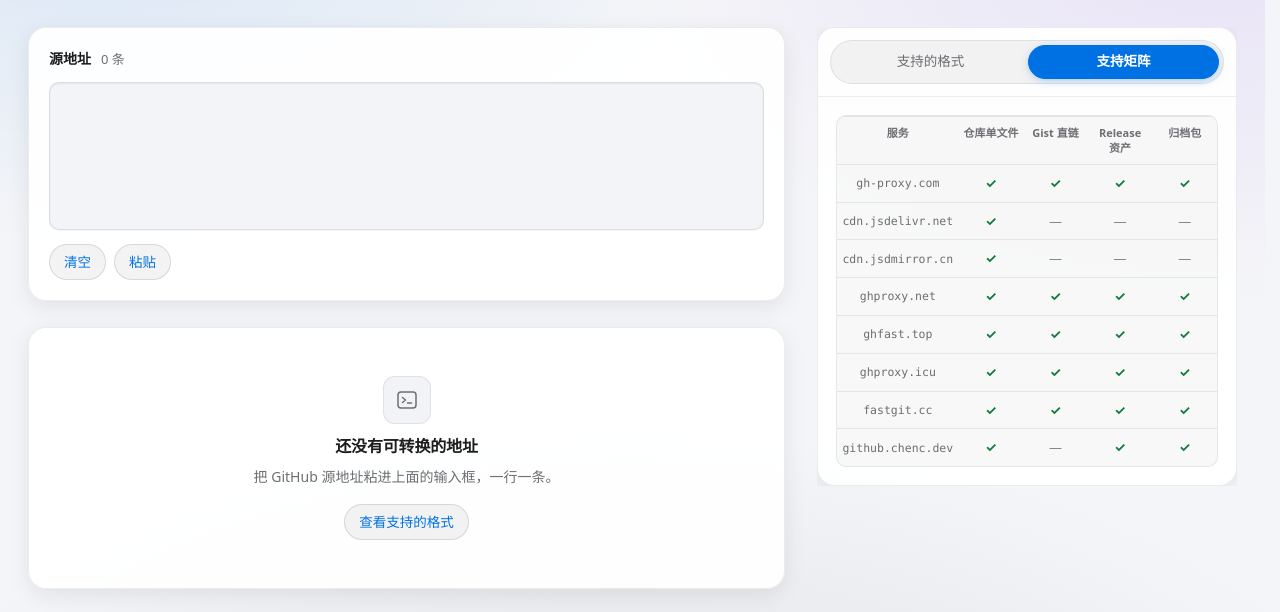
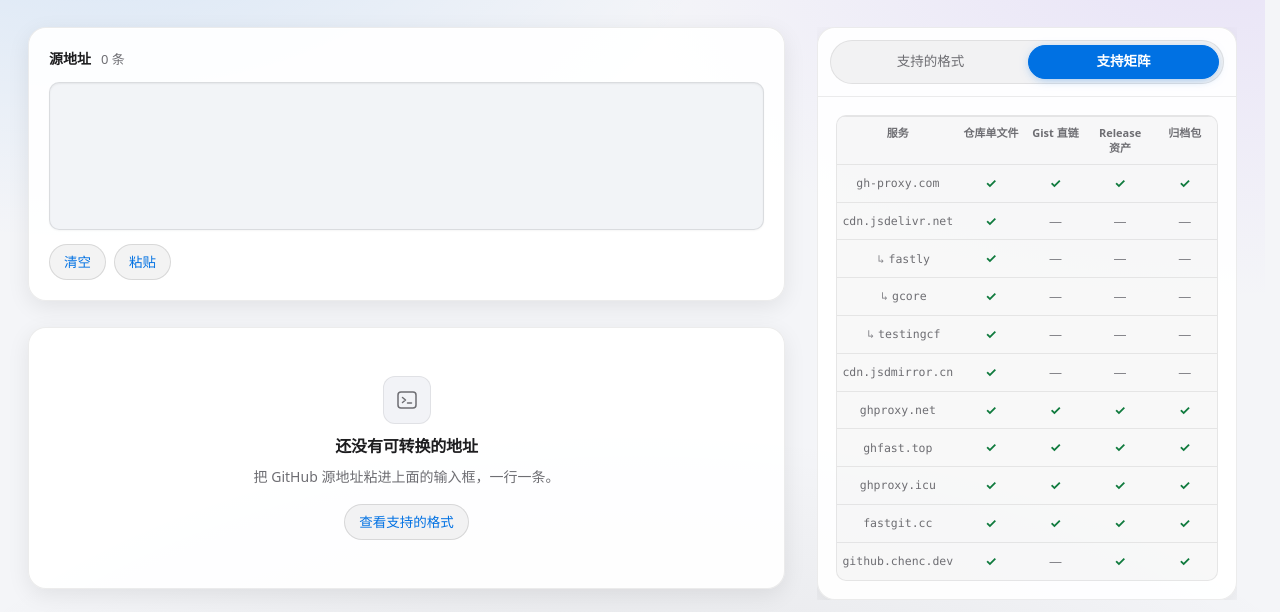
Before and after one commit to LancelotRar/cdn-url, a website built with Vite: page index.html in a window 1280 px wide. Both pictures are taken after a click on the tab "支持矩阵". Shown: the part 73-685 px from the top of the page. Built offline with nearby package versions, Linux system fonts and the light colour scheme.

Commit message:
feat: 支持矩阵列出 jsDelivr 的三个备用入口

```diff
--- a/src/capabilities.ts
+++ b/src/capabilities.ts
@@ -71,6 +71,28 @@ export function renderMatrix(catalog: ServiceCatalog): HTMLElement {
     }
 
     tbody.append(row);
+
+    // 备用入口作为子行跟在所属主服务之后：缩进 + 弱化，不另计为一条加速服务。
+    for (const fallback of entry.fallbacks) {
+      const subRow = document.createElement("tr");
+      subRow.className = "matrix-fallback";
+
+      const subName = document.createElement("th");
+      subName.scope = "row";
+      subName.textContent = fallback.shortName;
+      subName.title = fallback.serviceName;
+      subName.setAttribute(
+        "aria-label",
+        `${fallback.serviceName}（${entry.serviceName} 的备用入口）`,
+      );
+      subRow.append(subName);
+
+      for (const sourceType of catalog.sourceTypes) {
+        subRow.append(matrixCell(fallback.capabilities.includes(sourceType)));
+      }
+
+      tbody.append(subRow);
+    }
   }
 
   table.append(thead, tbody);
--- a/src/convert.ts
+++ b/src/convert.ts
@@ -1,7 +1,8 @@
 import { identityOf, labelOf, normalize } from "./normalize";
-import { SERVICES, buildAcceleratedUrl } from "./services";
+import { SERVICES, buildAcceleratedUrl, hostShortName } from "./services";
 import type {
   CatalogEntry,
+  CatalogFallback,
   ConversionResult,
   ConversionSummary,
   NormalizedTarget,
@@ -86,8 +87,8 @@ export function convert(text: string): ConversionResult {
 }
 
 /**
- * 服务目录与组头标签共用同一份注册表，只过滤掉备用入口：
- * 矩阵按主服务列出，所以某条源少了几家时能查到是能力不支持。
+ * 服务目录与组头标签共用同一份注册表。
+ * 矩阵按主服务成行，备用入口挂在所属主服务的 `fallbacks` 下作为子行。
  */
 function buildCatalog(): ServiceCatalog {
   return {
@@ -97,6 +98,14 @@ function buildCatalog(): ServiceCatalog {
         serviceId: service.id,
         serviceName: service.name,
         capabilities: service.capabilities,
+        fallbacks: SERVICES.filter((candidate) => candidate.fallbackOf === service.id).map(
+          (fallback): CatalogFallback => ({
+            serviceId: fallback.id,
+            serviceName: fallback.name,
+            capabilities: fallback.capabilities,
+            shortName: hostShortName(fallback.endpoint),
+          }),
+        ),
       }),
     ),
   };
--- a/src/main.ts
+++ b/src/main.ts
@@ -3,6 +3,7 @@ import "./styles.css";
 import { renderCapabilityTags, renderMatrix } from "./capabilities";
 import { copyText } from "./clipboard";
 import { convert } from "./convert";
+import { hostName, hostShortName } from "./services";
 import type {
   ConversionResult,
   ConversionSummary,
@@ -622,16 +623,6 @@ function groupHostTabId(serviceId: string, variantServiceId: string): string {
   return `group-${serviceId}-tab-${variantServiceId}`;
 }
 
-/** 端点的主机名：放进悬浮提示与读屏文本。 */
-function hostName(endpoint: string): string {
-  return new URL(endpoint).hostname;
-}
-
-/** 主机短名取首段（cdn / fastly / gcore / testingcf），窄屏也放得下。 */
-function hostShortName(endpoint: string): string {
-  return hostName(endpoint).split(".")[0];
-}
-
 function renderRow(row: ResultRow): HTMLElement {
   const item = document.createElement("li");
   item.className = "row";
--- a/src/services.ts
+++ b/src/services.ts
@@ -115,3 +115,13 @@ export function buildAcceleratedUrl(service: Service, target: NormalizedTarget):
 
   return `${service.endpoint}/gh/${target.owner}/${target.repo}@${target.ref}/${target.path}${target.query}`;
 }
+
+/** 端点的主机名：放进悬浮提示与读屏文本。 */
+export function hostName(endpoint: string): string {
+  return new URL(endpoint).hostname;
+}
+
+/** 主机短名取首段（cdn / fastly / gcore / testingcf），窄屏也放得下。 */
+export function hostShortName(endpoint: string): string {
+  return hostName(endpoint).split(".")[0];
+}
--- a/src/styles.css
+++ b/src/styles.css
@@ -1182,6 +1182,18 @@ details[open] > summary::before {
   white-space: nowrap;
 }
 
+/* 备用入口是主服务的子行：缩进 + 弱化，视觉上不另计为一条加速服务。 */
+.matrix tbody tr.matrix-fallback th {
+  padding-left: var(--space-16);
+  color: var(--muted);
+}
+
+.matrix tbody tr.matrix-fallback th::before {
+  content: "↳";
+  margin-right: var(--space-4);
+  color: var(--faint);
+}
+
 .matrix-cell {
   text-align: center;
 }
```
Also changed, not shown: src/types.ts (+14 -3 lines).
